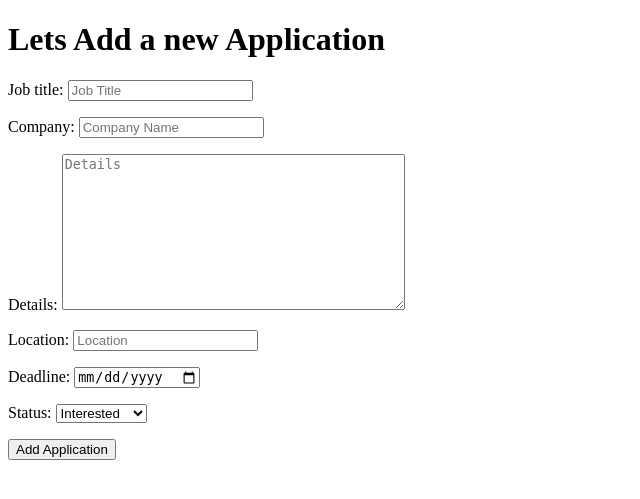
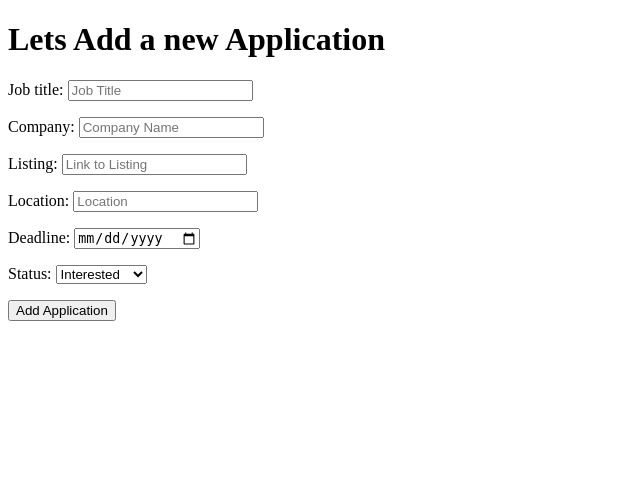
Before and after one commit to lilleyz7/applicationtracker, a Django app: page /apps/create/ in a window 1280 px wide. Shown: the top 499 px of the page, without its empty margins (0-640 px from the left). Run offline with Django 4.2, Linux system fonts and the light colour scheme; the visitor is signed in with stand-in values (Sample User, id 1).

Commit message:
Swap details for listing

```diff
--- a/applications/forms.py
+++ b/applications/forms.py
@@ -4,7 +4,7 @@ from .models import Application
 class ApplicationForm(forms.ModelForm):
     class Meta:
         model = Application
-        fields = ['job_title', 'company', 'details', 'location', 'deadline', 'status']
+        fields = ['job_title', 'company', 'listing', 'location', 'deadline', 'status']
         widgets = {
             'applied_date': forms.DateInput(attrs={'type': 'date'}),
             'deadline': forms.DateInput(attrs={'type': 'date'}),
@@ -15,5 +15,5 @@ class ApplicationForm(forms.ModelForm):
         super(ApplicationForm, self).__init__(*args, **kwargs)
         self.fields['job_title'].widget.attrs.update({'placeholder': 'Job Title'})
         self.fields['company'].widget.attrs.update({'placeholder': 'Company Name'})
-        self.fields['details'].widget.attrs.update({'placeholder': 'Details'})
+        self.fields['listing'].widget.attrs.update({'placeholder': 'Link to Listing'})
         self.fields['location'].widget.attrs.update({'placeholder': 'Location'})
--- a/applications/models.py
+++ b/applications/models.py
@@ -17,7 +17,7 @@ class Application(models.Model):
     job_title = models.CharField(max_length=100)
     company = models.CharField(max_length=30)
     location = models.CharField(max_length=50, blank=True )
-    details = models.TextField(blank=True)
+    listing = models.URLField(blank=True)
     added = models.DateTimeField(auto_now_add=True)
     deadline = models.DateTimeField(blank=True)
     status = models.CharField(max_length=20, choices=STATUS_CHOICES, default='interested')
--- a/applications/templates/applications/all_applications.html
+++ b/applications/templates/applications/all_applications.html
@@ -5,5 +5,9 @@
 <h1>Your Saved Applications</h1>
 {% for app in applications %}
     <h1>{{ app.job_title }}</h1>
+    <form method="post" action="{% url 'application_delete' app.id%}">
+        {% csrf_token %}
+        <button type="submit">Delete</button>
+    </form>
 {% endfor %}
 {% endblock content %}
--- a/applications/urls.py
+++ b/applications/urls.py
@@ -5,6 +5,6 @@ urlpatterns = [
     path('create/', create_application_view),
     path('all/', all_applications_view),
     # path('details/<int:app_id>/', detail_view),
-    path('delete/<int:app_id>/', delete_application_view),
+    path('delete/<int:app_id>/', delete_application_view, name='application_delete'),
     # path('update/<int:app_id>/', update_view),
 ]
```
